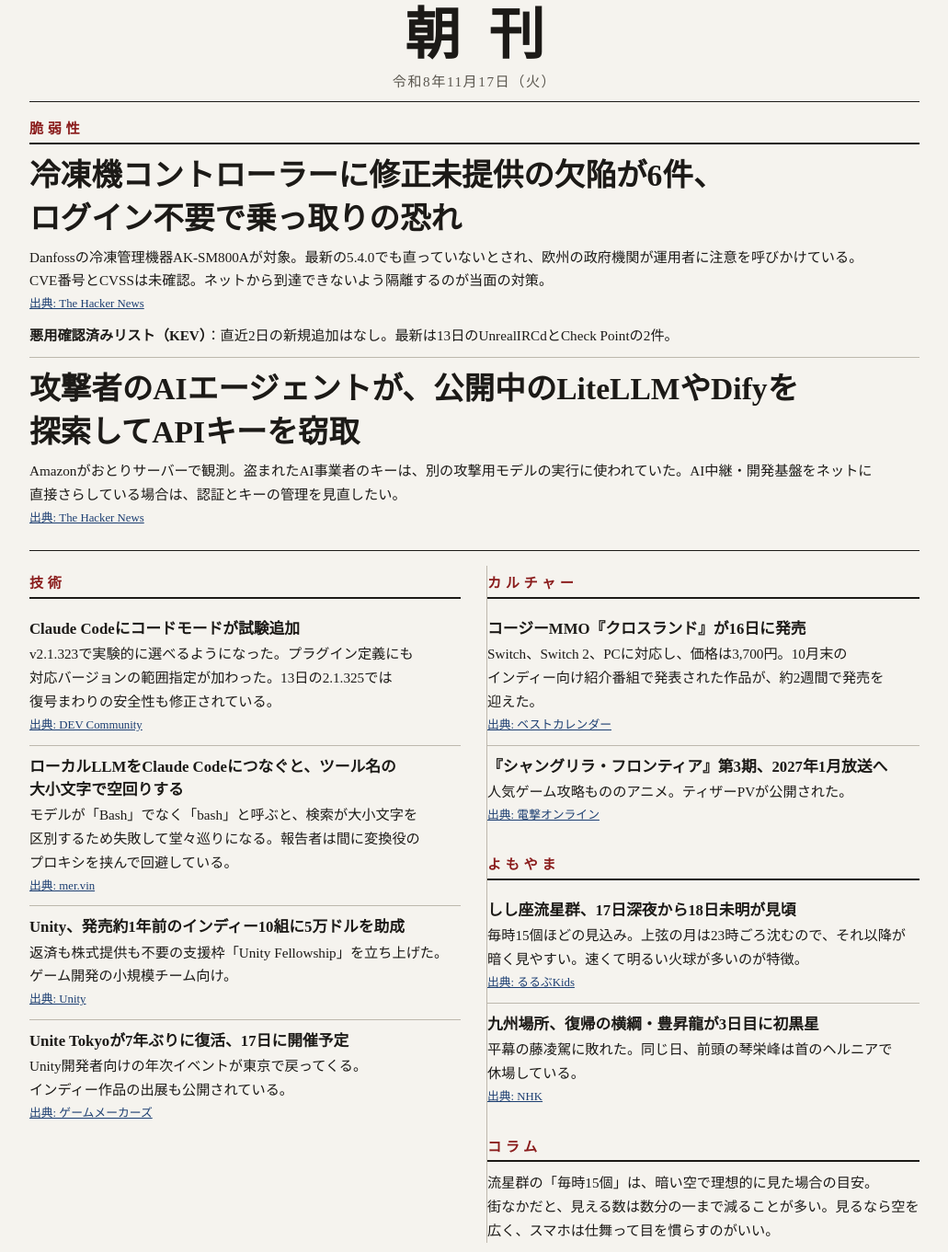
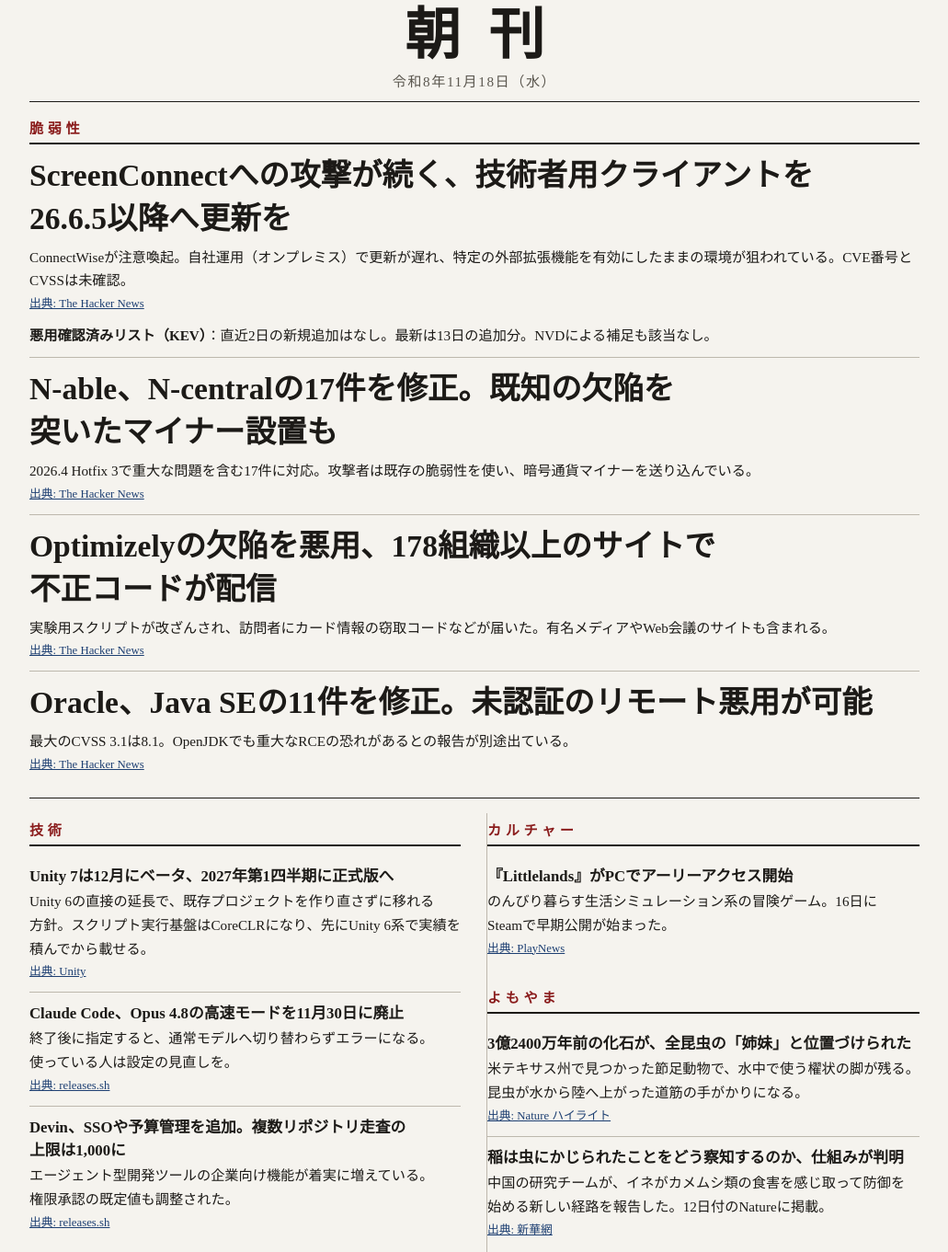
Before and after one commit to Yocchi3191/chokan, a plain HTML site: page index.html in a window 1280 px wide. Shown: the part 75-1436 px from the top of the page at 92% size, without its empty margins (124-1155 px from the left). Drawn offline with Linux system fonts and the light colour scheme.

Commit message:
朝刊 2026-11-18
Co-Authored-By: Claude Sonnet 5.5 <noreply@anthropic.com>
Claude-Session: https://claude.ai/code/session_01CVvxcKbWgNRRcbcvKZbFX6

```diff
--- a/index.html
+++ b/index.html
@@ -36,20 +36,30 @@ a{color:var(--link)}
 <body>
 <header style="margin:0;padding:.5em 1em;font-size:.9em;border-bottom:1px solid #ccc"><a href="archive.html">バックナンバー</a></header>
 <div class="wrap">
-<header><h1>朝刊</h1><p class="date">令和8年11月17日（火）</p></header>
+<header><h1>朝刊</h1><p class="date">令和8年11月18日（水）</p></header>
 
 <section class="lead">
 <h2>脆弱性</h2>
-<h3>冷凍機コントローラーに修正未提供の欠陥が6件、ログイン不要で乗っ取りの恐れ</h3>
-<p>Danfossの冷凍管理機器AK-SM800Aが対象。最新の5.4.0でも直っていないとされ、欧州の政府機関が運用者に注意を呼びかけている。CVE番号とCVSSは未確認。ネットから到達できないよう隔離するのが当面の対策。</p>
-<p class="src"><a href="https://thehackernews.com/2026/11/six-unpatched-danfoss-refrigeration.html">出典: The Hacker News</a></p>
+<h3>ScreenConnectへの攻撃が続く、技術者用クライアントを26.6.5以降へ更新を</h3>
+<p>ConnectWiseが注意喚起。自社運用（オンプレミス）で更新が遅れ、特定の外部拡張機能を有効にしたままの環境が狙われている。CVE番号とCVSSは未確認。</p>
+<p class="src"><a href="https://thehackernews.com/2026/11/connectwise-warns-screenconnect-attacks.html">出典: The Hacker News</a></p>
 <div class="art">
-<p><b>悪用確認済みリスト（KEV）</b>：直近2日の新規追加はなし。最新は13日のUnrealIRCdとCheck Pointの2件。</p>
+<p><b>悪用確認済みリスト（KEV）</b>：直近2日の新規追加はなし。最新は13日の追加分。NVDによる補足も該当なし。</p>
 </div>
 <div class="art">
-<h3>攻撃者のAIエージェントが、公開中のLiteLLMやDifyを探索してAPIキーを窃取</h3>
-<p>Amazonがおとりサーバーで観測。盗まれたAI事業者のキーは、別の攻撃用モデルの実行に使われていた。AI中継・開発基盤をネットに直接さらしている場合は、認証とキーの管理を見直したい。</p>
-<p class="src"><a href="https://thehackernews.com/2026/11/amazon-uncovers-ai-agent-campaign.html">出典: The Hacker News</a></p>
+<h3>N-able、N-centralの17件を修正。既知の欠陥を突いたマイナー設置も</h3>
+<p>2026.4 Hotfix 3で重大な問題を含む17件に対応。攻撃者は既存の脆弱性を使い、暗号通貨マイナーを送り込んでいる。</p>
+<p class="src"><a href="https://thehackernews.com/2026/11/n-able-patches-17-n-central-flaws-as.html">出典: The Hacker News</a></p>
+</div>
+<div class="art">
+<h3>Optimizelyの欠陥を悪用、178組織以上のサイトで不正コードが配信</h3>
+<p>実験用スクリプトが改ざんされ、訪問者にカード情報の窃取コードなどが届いた。有名メディアやWeb会議のサイトも含まれる。</p>
+<p class="src"><a href="https://thehackernews.com/2026/11/hijacked-optimizely-scripts-served-card.html">出典: The Hacker News</a></p>
+</div>
+<div class="art">
+<h3>Oracle、Java SEの11件を修正。未認証のリモート悪用が可能</h3>
+<p>最大のCVSS 3.1は8.1。OpenJDKでも重大なRCEの恐れがあるとの報告が別途出ている。</p>
+<p class="src"><a href="https://thehackernews.com/2026/11/oracle-to-patch-11-java-flaws-today-as.html">出典: The Hacker News</a></p>
 </div>
 </section>
 
@@ -57,26 +67,24 @@ a{color:var(--link)}
 <div class="col">
 <section>
 <h2>技術</h2>
-<div class="art"><h3>Claude Codeにコードモードが試験追加</h3><p>v2.1.323で実験的に選べるようになった。プラグイン定義にも対応バージョンの範囲指定が加わった。13日の2.1.325では復号まわりの安全性も修正されている。</p><p class="src"><a href="https://dev.to/aicoding-guide/this-week-in-claude-code-codex-and-gemini-cli-week-of-november-15-2026-4pmm">出典: DEV Community</a></p></div>
-<div class="art"><h3>ローカルLLMをClaude Codeにつなぐと、ツール名の大小文字で空回りする</h3><p>モデルが「Bash」でなく「bash」と呼ぶと、検索が大小文字を区別するため失敗して堂々巡りになる。報告者は間に変換役のプロキシを挟んで回避している。</p><p class="src"><a href="https://mer.vin/2026/11/run-claude-code-locally-for-free-with-ollama/">出典: mer.vin</a></p></div>
-<div class="art"><h3>Unity、発売約1年前のインディー10組に5万ドルを助成</h3><p>返済も株式提供も不要の支援枠「Unity Fellowship」を立ち上げた。ゲーム開発の小規模チーム向け。</p><p class="src"><a href="https://unity.com/news/unity-launches-the-unity-fellowship-to-support-indie-studios">出典: Unity</a></p></div>
-<div class="art"><h3>Unite Tokyoが7年ぶりに復活、17日に開催予定</h3><p>Unity開発者向けの年次イベントが東京で戻ってくる。インディー作品の出展も公開されている。</p><p class="src"><a href="https://gamemakers.jp/article/2026_04_07_135178/">出典: ゲームメーカーズ</a></p></div>
+<div class="art"><h3>Unity 7は12月にベータ、2027年第1四半期に正式版へ</h3><p>Unity 6の直接の延長で、既存プロジェクトを作り直さずに移れる方針。スクリプト実行基盤はCoreCLRになり、先にUnity 6系で実績を積んでから載せる。</p><p class="src"><a href="https://unity.com/blog/unite-seoul-keynote-2026-recap">出典: Unity</a></p></div>
+<div class="art"><h3>Claude Code、Opus 4.8の高速モードを11月30日に廃止</h3><p>終了後に指定すると、通常モデルへ切り替わらずエラーになる。使っている人は設定の見直しを。</p><p class="src"><a href="https://releases.sh/collections/coding-agents/digest/2026-10-26.md">出典: releases.sh</a></p></div>
+<div class="art"><h3>Devin、SSOや予算管理を追加。複数リポジトリ走査の上限は1,000に</h3><p>エージェント型開発ツールの企業向け機能が着実に増えている。権限承認の既定値も調整された。</p><p class="src"><a href="https://releases.sh/collections/coding-agents/digest/2026-11-02.md">出典: releases.sh</a></p></div>
 </section>
 </div>
 <div class="col col2">
 <section>
 <h2>カルチャー</h2>
-<div class="art"><h3>コージーMMO『クロスランド』が16日に発売</h3><p>Switch、Switch 2、PCに対応し、価格は3,700円。10月末のインディー向け紹介番組で発表された作品が、約2週間で発売を迎えた。</p><p class="src"><a href="https://bestcalendar.jp/press/161955">出典: ベストカレンダー</a></p></div>
-<div class="art"><h3>『シャングリラ・フロンティア』第3期、2027年1月放送へ</h3><p>人気ゲーム攻略もののアニメ。ティザーPVが公開された。</p><p class="src"><a href="https://dengekionline.com/article/202607/80697">出典: 電撃オンライン</a></p></div>
+<div class="art"><h3>『Littlelands』がPCでアーリーアクセス開始</h3><p>のんびり暮らす生活シミュレーション系の冒険ゲーム。16日にSteamで早期公開が始まった。</p><p class="src"><a href="https://www.playnews.gg/en/release-dates/littlelands-release-date-early-access-starts-on-pc-on-november-16-2026">出典: PlayNews</a></p></div>
 </section>
 <section>
 <h2>よもやま</h2>
-<div class="art"><h3>しし座流星群、17日深夜から18日未明が見頃</h3><p>毎時15個ほどの見込み。上弦の月は23時ごろ沈むので、それ以降が暗く見やすい。速くて明るい火球が多いのが特徴。</p><p class="src"><a href="https://kids.rurubu.jp/article/245879/">出典: るるぶKids</a></p></div>
-<div class="art"><h3>九州場所、復帰の横綱・豊昇龍が3日目に初黒星</h3><p>平幕の藤凌駕に敗れた。同じ日、前頭の琴栄峰は首のヘルニアで休場している。</p><p class="src"><a href="https://news.web.nhk/newsweb/na/nd-20261110de73500">出典: NHK</a></p></div>
+<div class="art"><h3>3億2400万年前の化石が、全昆虫の「姉妹」と位置づけられた</h3><p>米テキサス州で見つかった節足動物で、水中で使う櫂状の脚が残る。昆虫が水から陸へ上がった道筋の手がかりになる。</p><p class="src"><a href="https://www.natureasia.com/ja-jp/nature/highlights/137462">出典: Nature ハイライト</a></p></div>
+<div class="art"><h3>稲は虫にかじられたことをどう察知するのか、仕組みが判明</h3><p>中国の研究チームが、イネがカメムシ類の食害を感じ取って防御を始める新しい経路を報告した。12日付のNatureに掲載。</p><p class="src"><a href="https://www.news.cn/tech/20261112/d18a50a83a60424ba65652041caacd7c/c.html">出典: 新華網</a></p></div>
 </section>
 <section>
 <h2>コラム</h2>
-<p>流星群の「毎時15個」は、暗い空で理想的に見た場合の目安。街なかだと、見える数は数分の一まで減ることが多い。見るなら空を広く、スマホは仕舞って目を慣らすのがいい。</p>
+<p>多くのUnix系システムが使う32ビットの時刻表現は、2038年1月19日3時14分7秒（UTC）で上限に達する。1970年からの秒数が約21億を超える瞬間で、「2038年問題」と呼ばれる。いま作るシステムが、その頃も動いている可能性は案外高い。</p>
 </section>
 </div>
 </div>
```
Also changed, not shown: archive.html (+1 -0 lines), issues/2026-11-18.html (added, +92 -0 lines).
